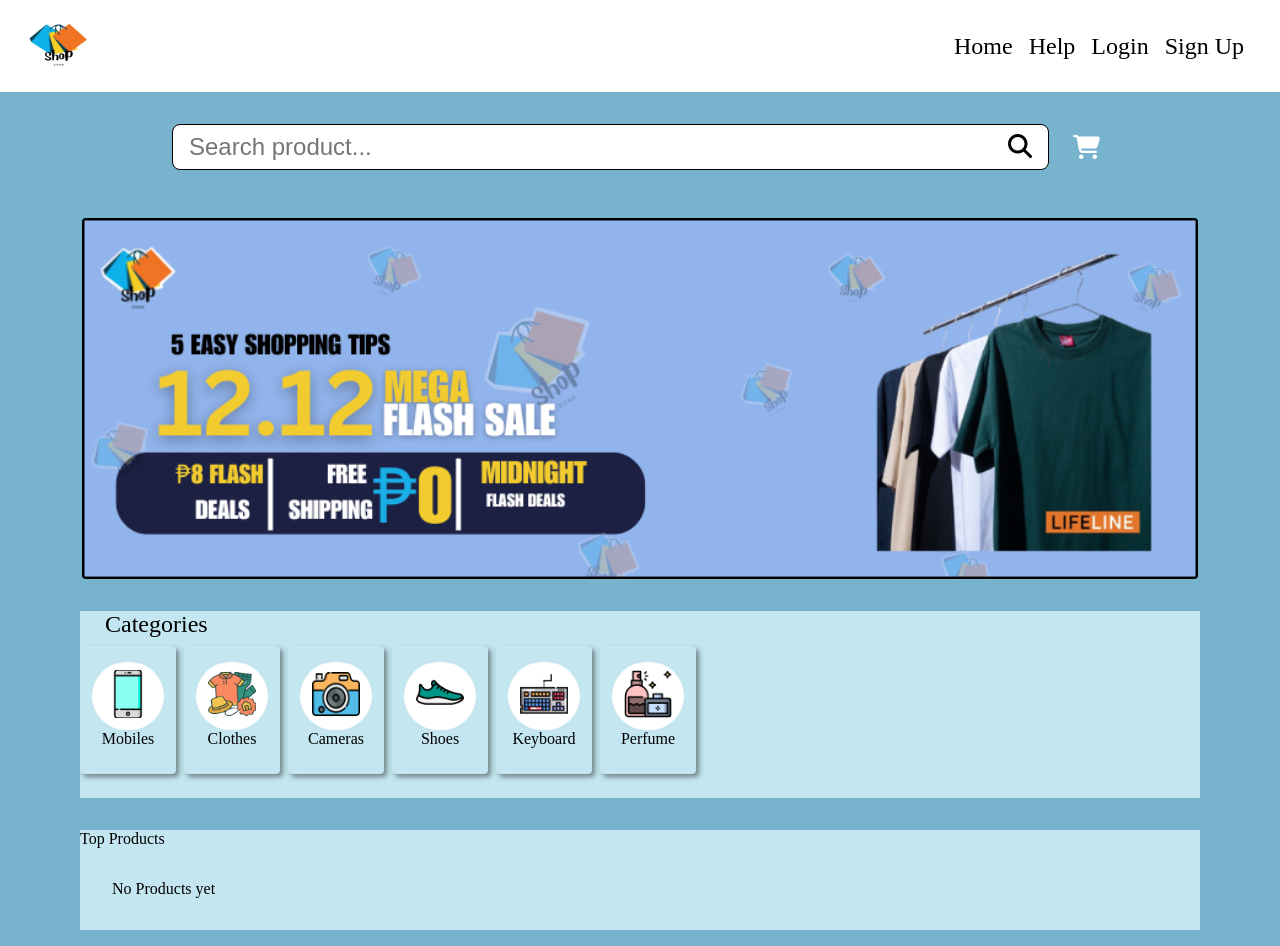
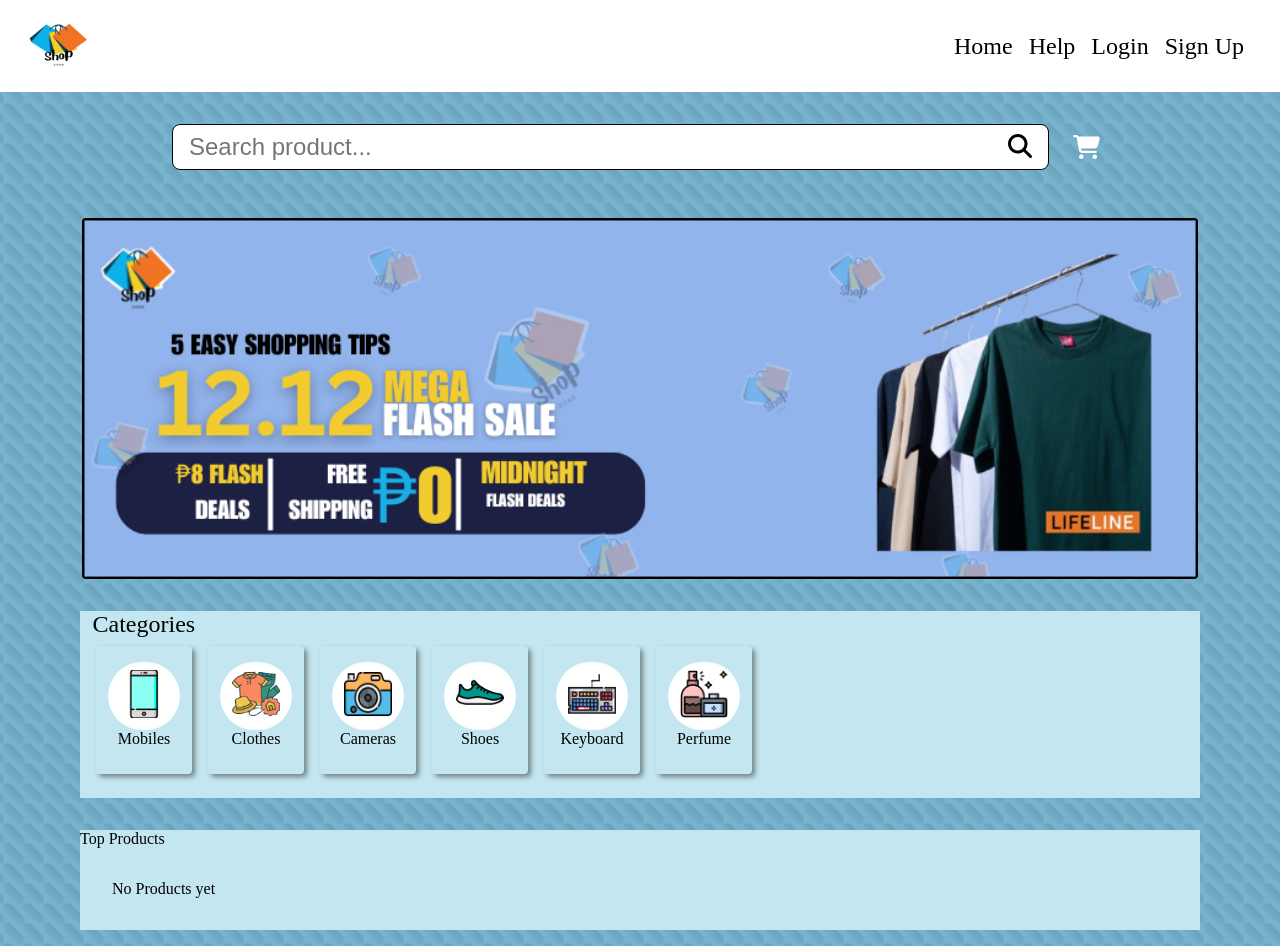
Before and after one commit to RyannKim327/WS101-Ecommerce, a Django app: page / in a window 1280 px wide. Run offline with Django 5.2, Linux system fonts and the light colour scheme; data that the repository does not hold is empty; some libraries are stand-ins or nearby versions.

Commit message:
11-27-24 19:52

```diff
--- a/static/css/base.css
+++ b/static/css/base.css
@@ -16,9 +16,33 @@
 }
 
 body {
-  background-color: var(--main-background);
+  /* background-color: var(--main-background); */
   color: var(--main-color);
   width: 100dvw;
   height: 100dvh;
   overflow-x: hidden;
+
+  background: linear-gradient(
+      45deg,
+      transparent 33.33%,
+      rgba(57, 144, 179, 0.1) 33.33%,
+      rgba(0, 0, 0, 0.1) 66.66%,
+      transparent 66.66%
+    ),
+    var(--main-background);
+  background-size: 20px 20px;
+  border-radius: 50%;
+  animation: bg-animate 2s alternate-reverse infinite;
 }
+
+@keyframes bg-animate {
+  0% {
+    background-position: 50px 50px;
+  }
+  50% {
+    background-position: 20px 20px;
+  }
+  100% {
+    background-position: 0 0;
+  }
+}
--- a/static/css/forms.css
+++ b/static/css/forms.css
@@ -6,7 +6,7 @@
 }
 
 body {
-  background-color: var(--main-background);
+  /* background-color: var(--main-background); */
 
   > .base {
     display: flex;
@@ -15,7 +15,7 @@ body {
     height: 100%;
     justify-content: center;
     align-items: center;
-    background-color: var(--main-background);
+    /* background-color: var(--main-background); */
 
     > form {
       display: flex;
--- a/static/css/products.css
+++ b/static/css/products.css
@@ -10,7 +10,8 @@
 
 body {
   > .base {
-    background-color: var(--main-background);
+    background-color: transparent;
+    /* background-color: var(--main-background); */
     width: 100%;
     height: 100%;
 
@@ -111,7 +112,7 @@ body {
         flex-direction: row;
         justify-content: center;
         align-items: center;
-        aspect-ratio: 16/4;
+        aspect-ratio: 16/3;
         box-sizing: border-box;
         width: 100%;
         background-color: transparent;
@@ -166,14 +167,20 @@ body {
         padding: 0 4rem;
 
         > div {
+          display: flex;
+          flex-direction: column;
           background-color: var(--category-background);
           color: white;
           padding-bottom: 1rem;
+          justify-content: center;
+          align-items: center;
+          overflow-x: hidden;
 
           > p {
             margin-left: 25px;
             font-size: 1.5rem;
             color: black;
+            width: 100%;
           }
 
           > .base-category {
@@ -181,13 +188,14 @@ body {
             color: white;
             display: flex;
             flex-wrap: no-wrap;
-            align-items: center;
-            /* justify-content: space-around; */
+            /* align-items: center; */
+            /* justify-items: center; */
+            /* justify-content: center; */
             /* aspect-ratio: 32/3; */
             width: 100%;
             overflow-x: scroll;
-            gap: 0 0.5rem;
-            padding: 0.5rem 0;
+            gap: 0 1rem;
+            padding: 0.5rem 1rem;
 
             > .category {
               display: flex;
```
Also changed, not shown: db.sqlite3.
